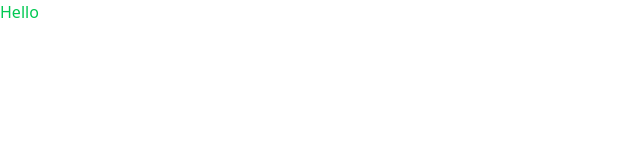
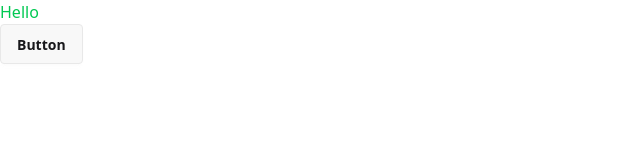
Before and after one commit to ashiqur0/zap-shift-client, a React (Vite) app: page / in a window 1280 px wide. Shown: the top 160 px of the page, without its empty margins (0-640 px from the left). Built offline with nearby package versions, Linux system fonts and the light colour scheme.

Commit message:
Project Configuration: Installed Daisy UI

```diff
--- a/package.json
+++ b/package.json
@@ -20,6 +20,7 @@
     "@types/react": "^19.2.5",
     "@types/react-dom": "^19.2.3",
     "@vitejs/plugin-react": "^5.1.1",
+    "daisyui": "^5.5.5",
     "eslint": "^9.39.1",
     "eslint-plugin-react-hooks": "^7.0.1",
     "eslint-plugin-react-refresh": "^0.4.24",
--- a/src/App.jsx
+++ b/src/App.jsx
@@ -4,6 +4,7 @@ const App = () => {
   return (
     <div>
       <h1 className='text-green-500'>Hello</h1>
+      <button className='btn'>Button</button>
     </div>
   );
 };
--- a/src/index.css
+++ b/src/index.css
@@ -1 +1,2 @@
 @import "tailwindcss";
+@plugin "daisyui";
```
Also changed, not shown: 1 other file (tests, documents, lock files or other folders).
